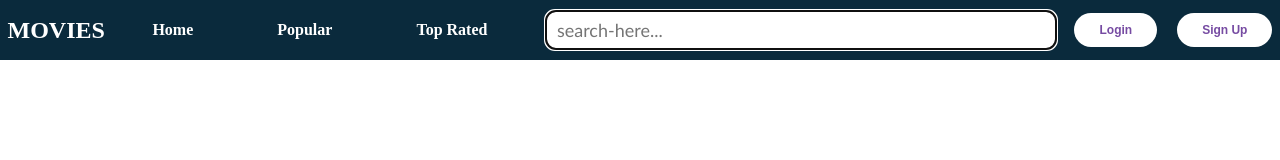
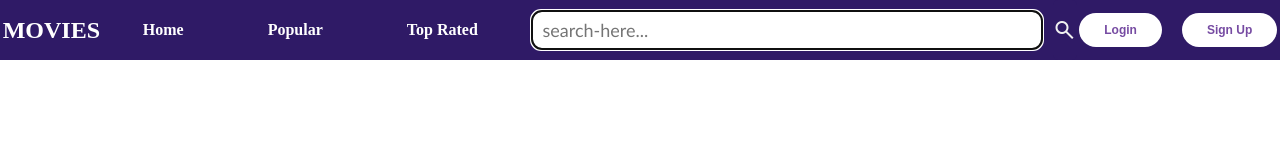
Before and after one commit to kanishkchinmay-bot/movie-website, a plain HTML site: page index.html in a window 1280 px wide. Drawn offline with nearby package versions, Linux system fonts and the light colour scheme; no server answers.

Commit message:
new comit

```diff
--- a/index.html
+++ b/index.html
@@ -5,6 +5,7 @@
     <meta name="viewport" content="width=device-width, initial-scale=1.0">
     <title>Document</title>
     <link rel="stylesheet" href="style.css">
+     <link rel="stylesheet" href="https://fonts.googleapis.com/css2?family=Material+Symbols+Outlined:opsz,wght,FILL,GRAD@20..48,100..700,0..1,-50..200" />
 
 
 </head>
@@ -20,6 +21,7 @@
     </ul>
     <div class="row">
         <input type="search" autofocus autocomplete="off" name="search" id="search" placeholder="search-here...">
+       <button class="btns"><div class="ss"><span class="material-symbols-outlined search_icon searchbar ">search</span></div></button>
     </div>
     <div class="container">
         <button class="btn login-btn">Login</button>
--- a/style.css
+++ b/style.css
@@ -35,6 +35,11 @@
     display: grid;
     grid-template-columns: 1fr 1fr 1fr;
     gap: 20px;
+
+}
+.box:hover{
+    box-shadow: 0px 10px 25px rgba(0, 0, 255, 0.8);
+
 }
 .box{
     height: 40vh;
@@ -42,6 +47,8 @@
     border: 2px solid black;
     border-radius: 10px;
     position: relative;
+    box-shadow: 0px 10px 25px rgba(0, 0, 255, 0.4);
+     transition: 0.3s ease;
 }
 img{
     height: 40vh;
@@ -72,7 +79,7 @@ img{
 }
 .navbar{
    height: 60px;
-    background-color: #0a2a3c;
+    background-color: #2f1a66;
     color: white;
     display: flex;
     align-items: center;
@@ -87,7 +94,6 @@ img{
     align-items: center;
     padding: 20px;
     margin: 20px;
-     /* background: linear-gradient(to right, #141e30, #243b55); */
 
 }
 .nav-links a:hover{
@@ -115,3 +121,29 @@ img{
     background-color: #f1f1f1;
     transform: scale(1.05);
 }
+.searchinput{
+
+  height: 40px;
+min-width: 200px;;
+width: 30%;
+display: flex;
+align-items: center;
+
+}
+.ss{
+    align-items: center;
+    justify-content: center;
+    display: flex;
+    transition: all 0.3s ease;
+}
+.row{
+    display: flex;
+}
+.btns{
+    font-size: 5px;
+    border-radius: 5px;
+    border: none;
+    background-color: #2f1a66;
+    color: #f1f1f1;
+
+}
```
